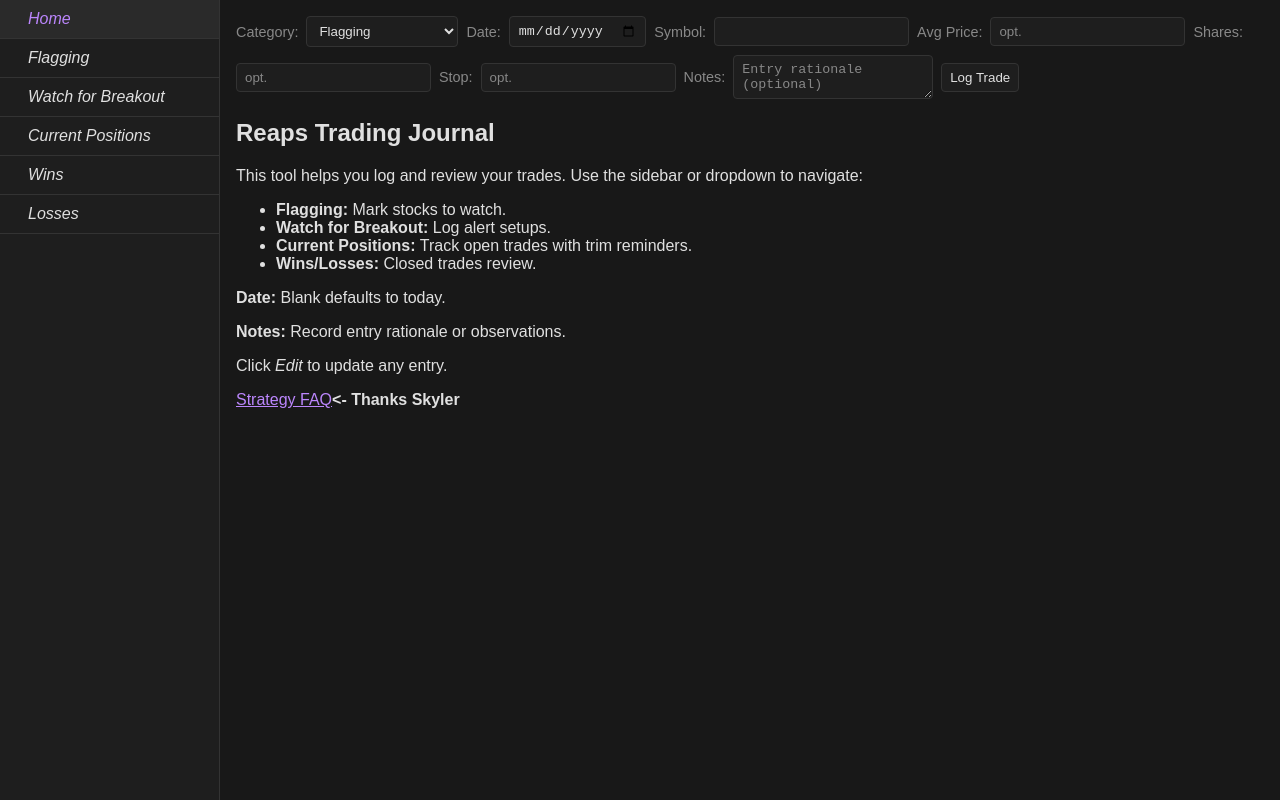
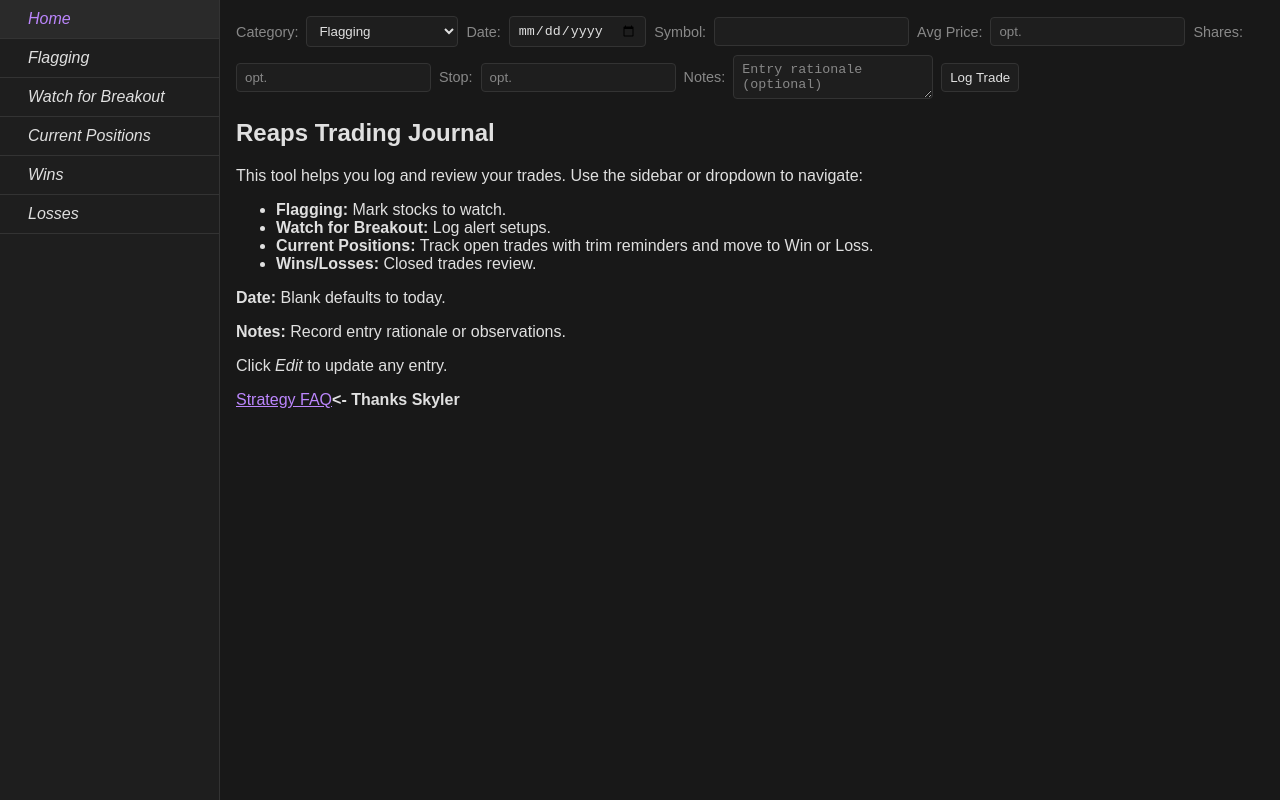
Before and after one commit to vvsReaps/tradingjournal, a plain HTML site: page index.html in a window 1280 px wide. Drawn offline with Linux system fonts and the light colour scheme.

Commit message:
Update index.html

```diff
--- a/index.html
+++ b/index.html
@@ -159,7 +159,7 @@
           <ul>
             <li><strong>Flagging:</strong> Mark stocks to watch.</li>
             <li><strong>Watch for Breakout:</strong> Log alert setups.</li>
-            <li><strong>Current Positions:</strong> Track open trades with trim reminders.</li>
+            <li><strong>Current Positions:</strong> Track open trades with trim reminders and move to Win or Loss.</li>
             <li><strong>Wins/Losses:</strong> Closed trades review.</li>
           </ul>
           <p><strong>Date:</strong> Blank defaults to today.</p>
```
